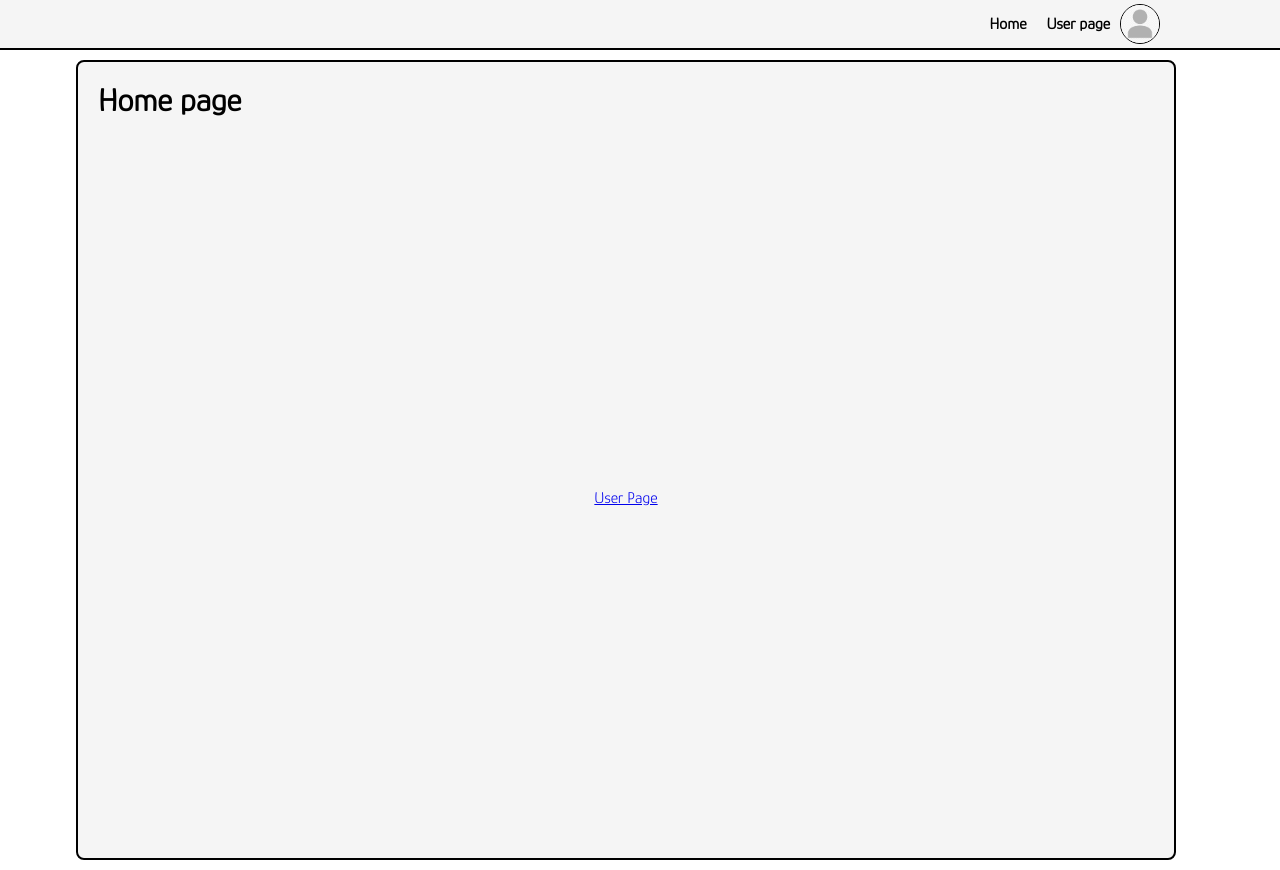
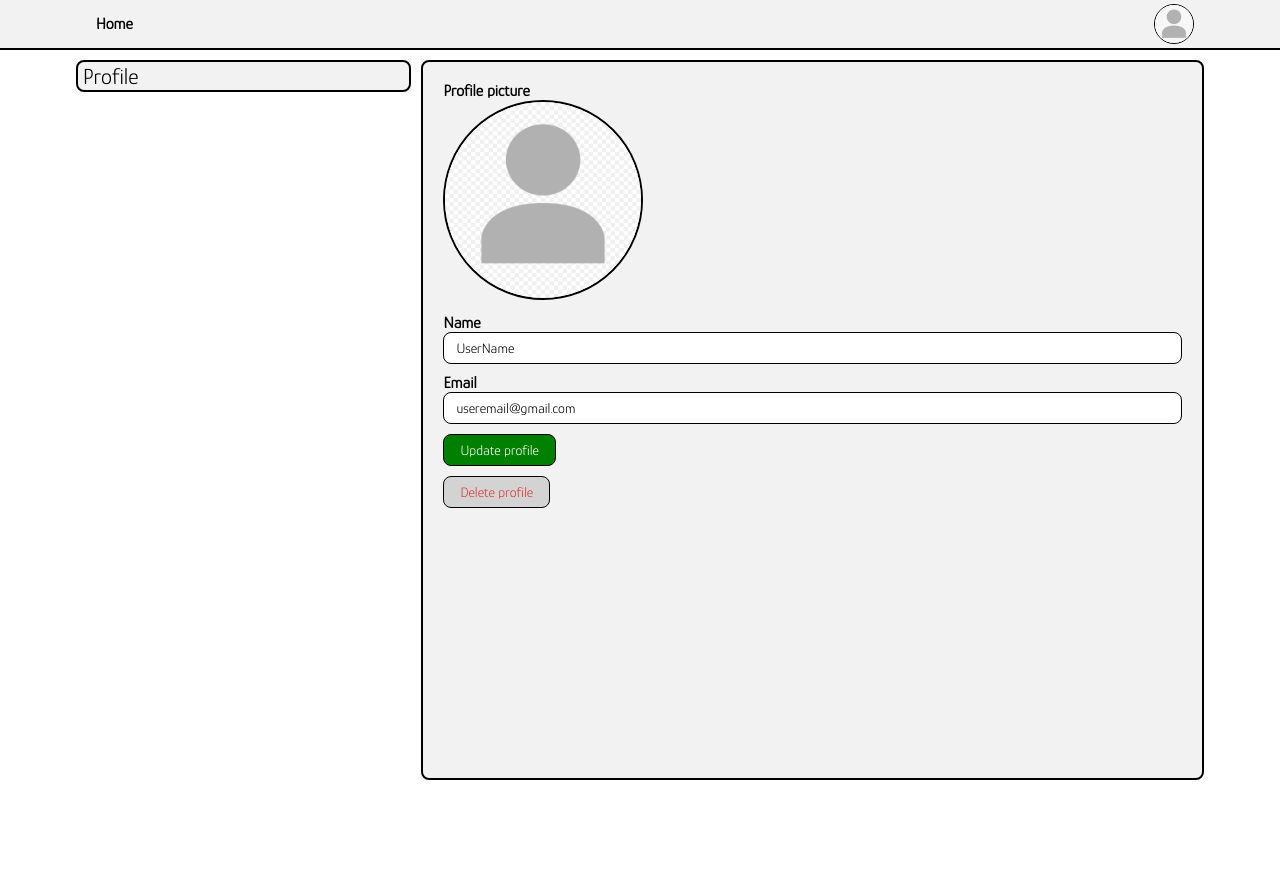
Before and after one commit to kornatskyi/authentication-form, a React app: page / in a window 1280 px wide. After the commit the page ends 800 px from the top, so only its background shows below. Built offline with nearby package versions, Linux system fonts and the light colour scheme.

Commit message:
added profile settings page

```diff
--- a/src/App.tsx
+++ b/src/App.tsx
@@ -7,9 +7,10 @@ import { BrowserRouter as Router, Switch, Route, Link } from 'react-router-dom'
 import { Home } from './pages/Home/Home'
 import axios, { AxiosRequestConfig, AxiosResponse } from 'axios'
 import './styles/style.scss'
+import UserSettings from './pages/UserSettings/UserSettings'
 
 export default function App() {
-  const [isAuthorized, setIsAuthorized] = useState(true)
+  const [isAuthorized, setIsAuthorized] = useState(false)
 
   // const axiosRequest = () => {
   //   const config: AxiosRequestConfig = {
@@ -60,7 +61,8 @@ export default function App() {
             </Route>
 
             <Route path={['/', '/home']}>
-              <Home isAuthorized={isAuthorized}></Home>
+              {/* <Home isAuthorized={isAuthorized}></Home> */}
+              <UserSettings />
             </Route>
           </Switch>
         </main>
--- a/src/components/Navbar/NavBar.scss
+++ b/src/components/Navbar/NavBar.scss
@@ -114,10 +114,18 @@
     .links {
       display: flex;
       width: 100%;
-      max-width: 1040px;
-      justify-content: end;
+      max-width: 1128px;
+      justify-content: space-between;
 
-      & > a {
+      .leftLinks,
+      .rightLinks {
+        display: flex;
+        align-items: center;
+        margin: 0 10px;
+      }
+
+      & > .rightLinks > a,
+      & > .leftLinks > a {
         color: black;
         text-decoration: none;
         font-weight: bold;
--- a/src/components/Navbar/NavBar.tsx
+++ b/src/components/Navbar/NavBar.tsx
@@ -49,36 +49,21 @@ function NavBar(props: Props) {
       >
         <img src={burger} className="burger" alt="" />
       </div>
+
       <div id="links" className={`links on ${toggle}`}>
-        {pageNames
-          .filter((pageName) => {
-            if (isAuthorized) {
-              return (
-                isAuthorized &&
-                !(pageName === 'Sign In' || pageName === 'Sign Up')
-              )
-            } else {
-              return !(pageName === 'User page')
-            }
-          })
-          .map((pageName, i) => {
-            return (
-              <Link
-                className="nav-link"
-                key={i}
-                to={'/' + pageName.replace(/\W/g, '').toLowerCase()}
-              >
-                {pageName}
-              </Link>
-            )
-          })}
-        {isAuthorized ? (
-          <>
+        <div className="leftLinks">
+          <Link to="/home">Home</Link>
+        </div>
+        <div className="rightLinks">
+          {isAuthorized ? (
+            <>
+              <Link to="/signin">Log In</Link>
+              <Link to="/signup">Sign Up</Link>
+            </>
+          ) : (
             <UserButton />
-          </>
-        ) : (
-          <></>
-        )}
+          )}
+        </div>
       </div>
     </div>
   )
--- a/src/components/UserButton/UserButton.scss
+++ b/src/components/UserButton/UserButton.scss
@@ -4,6 +4,7 @@
 .userButtonContainer {
   display: flex;
   position: relative;
+  justify-self: flex-end;
 
   button {
     border: 1px solid black;
@@ -12,7 +13,7 @@
     width: 40px;
     height: 40px;
     display: flex;
-    justify-content: center;
+    padding: 0;
 
     img {
       background-color: white;
--- a/src/pages/Home/Home.scss
+++ b/src/pages/Home/Home.scss
@@ -7,7 +7,7 @@
   border-radius: $border-radius;
   margin: 10px 0;
   min-height: 100vh;
-  max-width: 1100px;
+  width: 100%;
 
   display: flex;
   flex-direction: column;
@@ -28,6 +28,6 @@
 
 @include mdDown {
   .homeContainer {
-    margin: 10px;
+    margin: 20px;
   }
 }
--- /dev/null
+++ b/src/pages/UserSettings/RightBar.tsx
@@ -0,0 +1,35 @@
+import React, { ReactElement } from 'react'
+import placeholder from '../../assets/images/placeholders/user_image_placeholder.png'
+
+export default function RightBar(): ReactElement {
+  return (
+    <div className="rightBar">
+      <Profile />
+    </div>
+  )
+}
+
+function Profile(): ReactElement {
+  return (
+    <div className="profileContainer">
+      <div className="avatar">
+        <h4>Profile picture</h4>
+        <img src={placeholder} alt="" />
+      </div>
+      <div className="email">
+        <h4>Name</h4>
+        <input type="text" value="UserName" />
+      </div>
+      <div className="name">
+        <h4>Email</h4>
+        <input type="text" value="useremail@gmail.com" />
+      </div>
+      <div>
+        <button className="update">Update profile</button>
+      </div>
+      <div>
+        <button className="delete">Delete profile</button>
+      </div>
+    </div>
+  )
+}
--- /dev/null
+++ b/src/pages/UserSettings/UserSettings.scss
@@ -0,0 +1,81 @@
+@import '../../styles/variables';
+@import '../../styles/mixins';
+
+.userSettingsContainer {
+  display: flex;
+  width: 100%;
+  margin: 10px 0;
+
+  .leftBar {
+    display: flex;
+    flex-direction: column;
+
+    button {
+      text-align: start;
+      @include h4;
+      padding: 5px;
+
+      margin-bottom: 15px;
+
+      &.active {
+        border: $container-border;
+        border-radius: $border-radius;
+        background-color: $container-background;
+      }
+    }
+
+    width: 30%;
+  }
+
+  .rightBar {
+    margin-left: 10px;
+    width: 70%;
+    border: $container-border;
+    border-radius: $border-radius;
+    background-color: $container-background;
+
+    min-height: 90vh;
+
+    .profileContainer {
+      margin: 20px;
+
+      div {
+        width: 100%;
+        margin-bottom: 10px;
+
+        img {
+          width: 200px;
+          height: 200px;
+          border-radius: 50%;
+          border: $container-border;
+        }
+
+        input {
+          background-color: white;
+          border: $input-border;
+          border-radius: $border-radius;
+          width: 100%;
+          font-size: $normal-font;
+        }
+
+        .update {
+          background-color: $success-color;
+          border: $input-border;
+          border-radius: $border-radius;
+          color: $color1;
+        }
+
+        .delete {
+          background-color: rgb(211, 211, 211);
+          border: $input-border;
+          border-radius: $border-radius;
+          color: #da3633;
+
+          &:hover {
+            background-color: #f85149;
+          }
+        }
+      }
+    }
+  }
+}
--- /dev/null
+++ b/src/pages/UserSettings/UserSettings.tsx
@@ -0,0 +1,14 @@
+import React, { ReactElement } from 'react'
+import RightBar from './RightBar'
+import './UserSettings.scss'
+
+export default function UserSettings(): ReactElement {
+  return (
+    <div className="userSettingsContainer">
+      <div className="leftBar">
+        <button className="active">Profile</button>
+      </div>
+      <RightBar />
+    </div>
+  )
+}
--- a/src/styles/_variables.scss
+++ b/src/styles/_variables.scss
@@ -8,13 +8,16 @@ $color2: #000033;
 $color20: #00004d;
 $color29: #e6e6ff;
 
+$success-color: green;
+
 $error: red;
 
 $container-border: 2px solid $color0;
-
-$container-background: #f5f5f5;
-
 $border-radius: 8px;
+$input-border: 1px solid $color0;
+$container-background: #f2f2f2;
 
 $text-light: white;
 $text-dark: black;
+
+$normal-font: 14px;
--- a/src/styles/style.scss
+++ b/src/styles/style.scss
@@ -3,8 +3,14 @@ header {
 }
 
 main {
+  display: flex;
+  flex-direction: column;
+  width: 100%;
+  align-items: center;
   max-width: 1128px;
-  margin: auto;
+  position: absolute;
+  left: 50%;
+  transform: translateX(-50%);
 }
 
 footer {
@@ -18,4 +24,14 @@ button {
   font: inherit;
   cursor: pointer;
   outline: inherit;
+  height: 32px;
+  padding: 5px 16px;
+  line-height: 20px;
+  font-weight: 500;
+  font-size: 14px;
 }
+
+input {
+  padding: 5px 12px;
+  height: 32px;
+}
```
